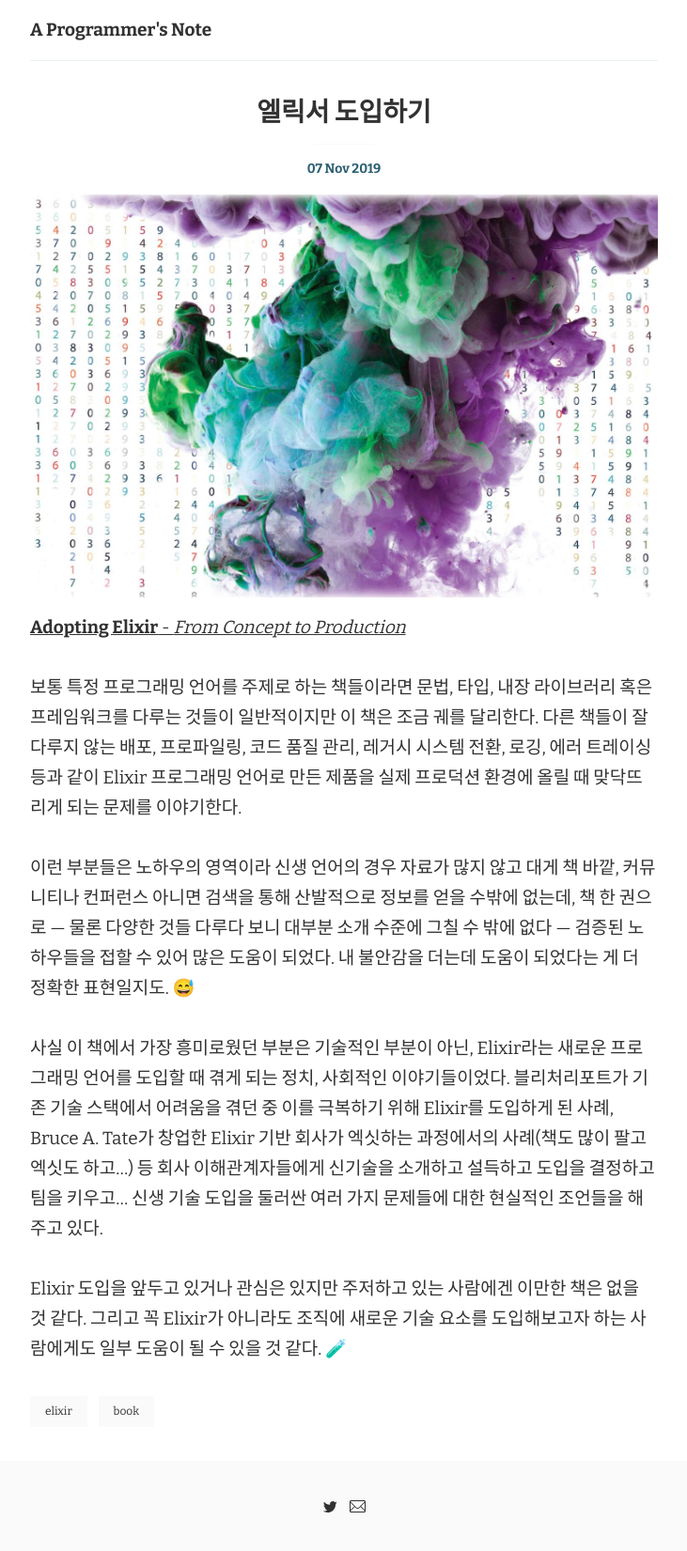
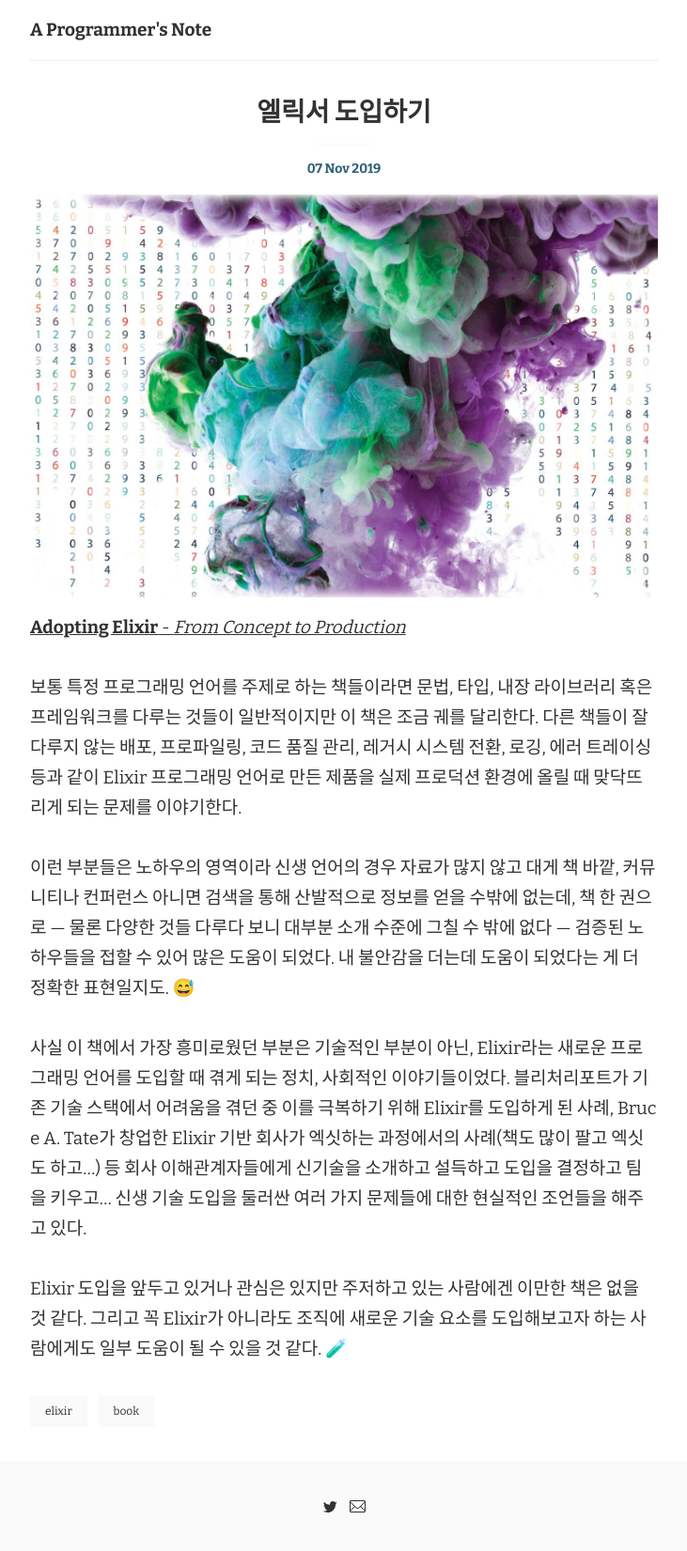
Before and after one commit to ragiragi/ragiragi.github.io, a Jekyll site: the page built from _posts/2019-11-07-adopting-elixir.md, in a window 1280 px wide. Shown: the whole page at 94% size, without its empty margins (274-1005 px from the left). Built offline with Jekyll 4.4.1, drawn with Linux system fonts in a browser that asks for light colours.

Commit message:
좁은 화면폭을 위한 word-break 설정

```diff
--- a/_sass/elements/_body.scss
+++ b/_sass/elements/_body.scss
@@ -7,6 +7,7 @@ body {
   font-size: $font-size-base;
   font-family: $font-base;
   line-height: $line-height-base;
+  word-break: break-all;
 
   -webkit-font-smoothing: antialiased;
    -moz-osx-font-smoothing: grayscale;
```
